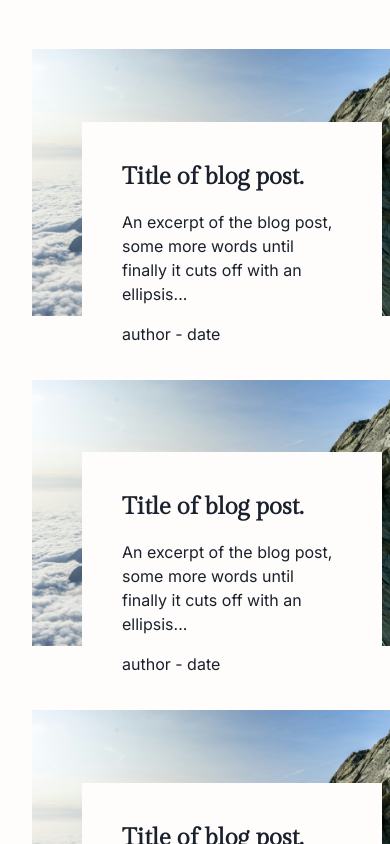
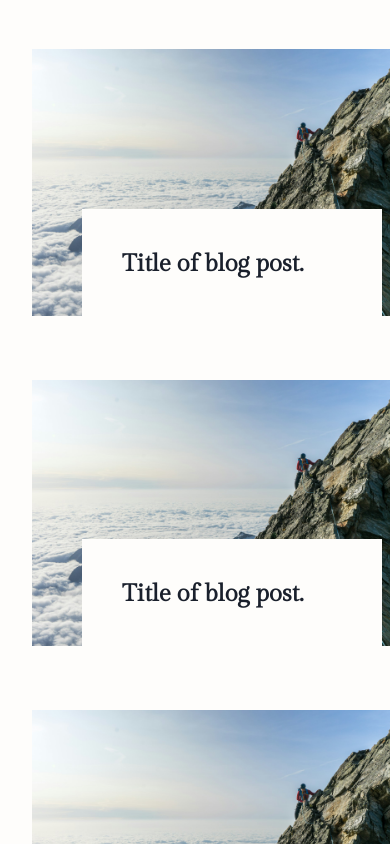
Before and after one commit to dave-forbes/blog-client, a React (Vite) app: page / in a window 390 px wide. Shown: the part 760-1604 px from the top of the page. Built offline with nearby package versions, Linux system fonts and the light colour scheme.

Commit message:
added resposive logic to display post text only on larger devices

```diff
--- a/src/components/PostCard.tsx
+++ b/src/components/PostCard.tsx
@@ -10,17 +10,23 @@ const PostCard = () => {
           pos="absolute"
           bg="lightBg"
           p={10}
-          bottom="-70px"
           w="75%"
+          bottom="-5px"
           direction="column"
           gap={4}
         >
           <Heading fontSize="1.5rem">Title of blog post.</Heading>
-          <Text>
-            An excerpt of the blog post, some more words until finally it cuts
-            off with an ellipsis...
-          </Text>
-          <Text>author - date</Text>
+          {window.innerWidth > 768 ? (
+            <>
+              <Text>
+                An excerpt of the blog post, some more words until finally it
+                cuts off with an ellipsis...
+              </Text>
+              <Text>author - date</Text>
+            </>
+          ) : (
+            ""
+          )}
         </Flex>
       </Flex>
     </GridItem>
```
